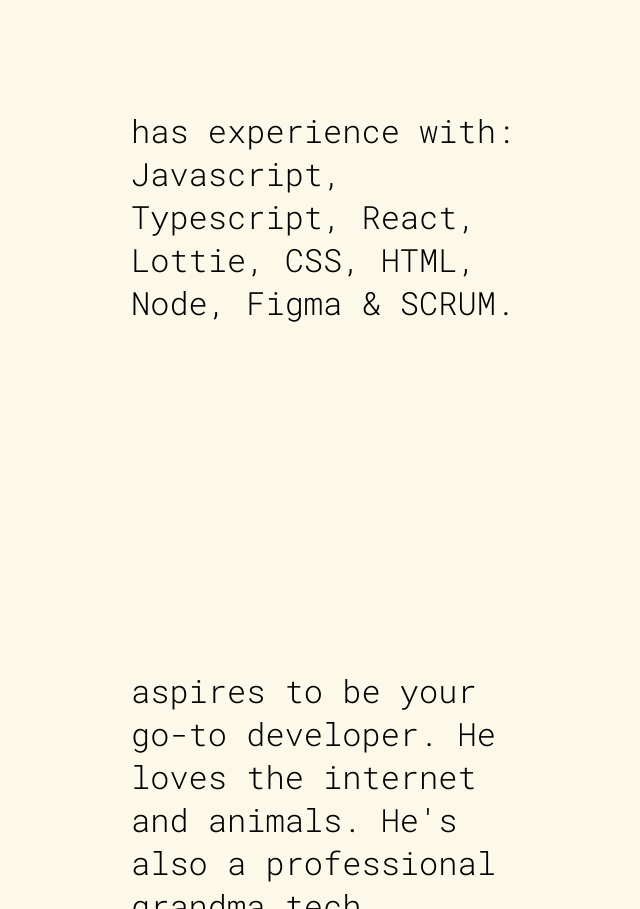
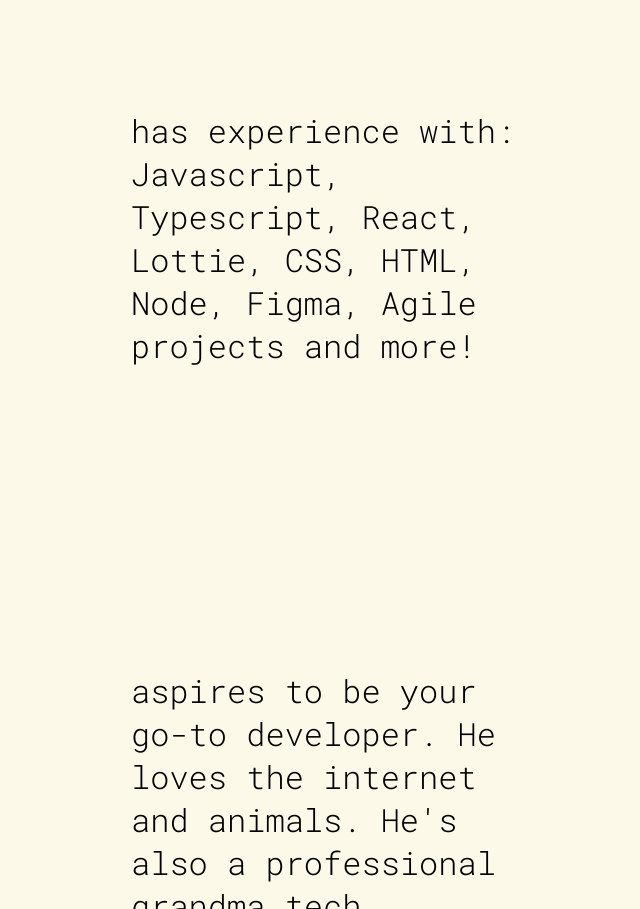
Before and after one commit to supertramps/portfolio, a plain HTML site: page index.html in a window 1280 px wide. Shown: the part 1583-2492 px from the top of the page, without its empty margins (469-1109 px from the left). Drawn offline with nearby package versions, Linux system fonts and the light colour scheme.

Commit message:
Updated some text .

```diff
--- a/index.html
+++ b/index.html
@@ -46,7 +46,7 @@
       <section class="container section hidden">
         <p class="medium-large">
           has experience with: Javascript, Typescript, React, Lottie, CSS, HTML,
-          Node, Figma & SCRUM.
+          Node, Figma, Agile projects and more!
         </p>
       </section>
       <section class="container section hidden">
```
